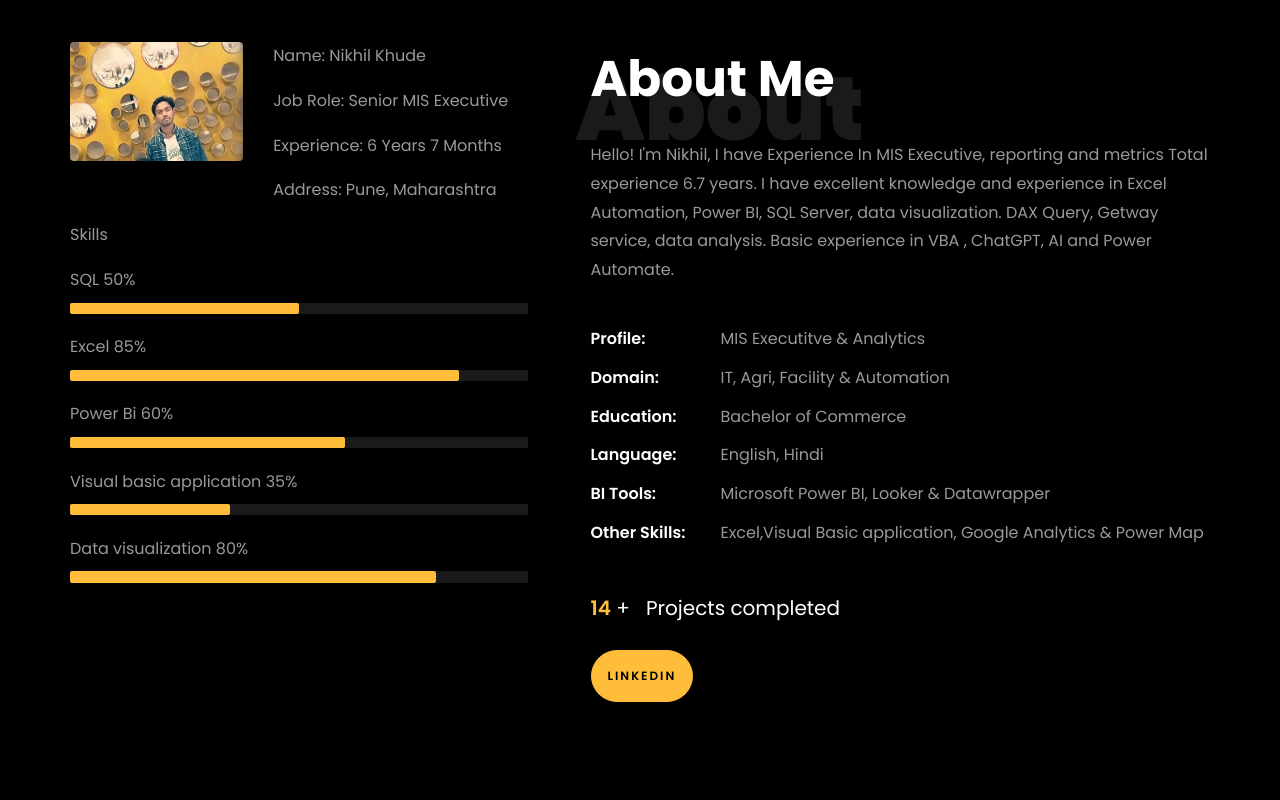
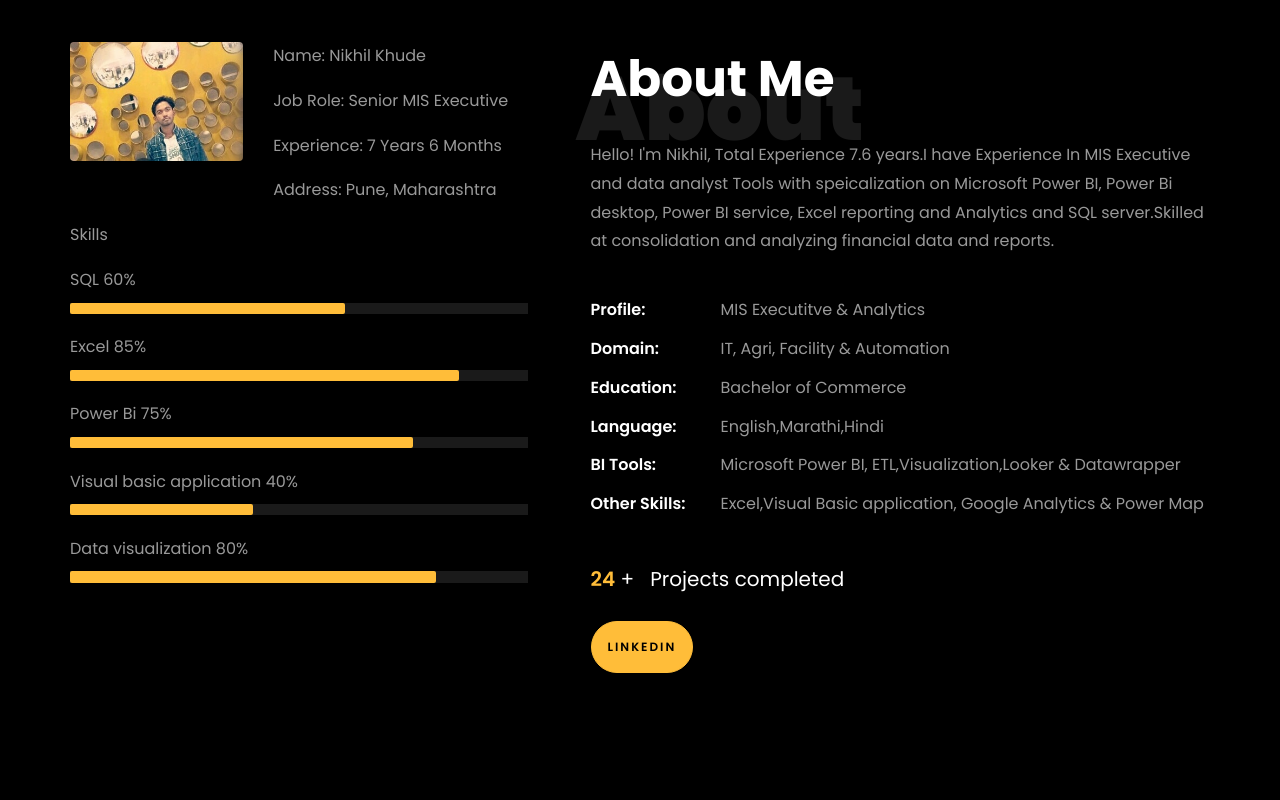
Before and after one commit to NikhilKh01/NikhilKhude, a plain HTML site: page index.html in a window 1280 px wide. Shown: the part 820-1620 px from the top of the page. Drawn offline with Linux system fonts and the light colour scheme; files whose address does not match are found by name.

Commit message:
Intial Comment
Comment

```diff
--- a/index.html
+++ b/index.html
@@ -221,7 +221,7 @@
 									  <div class="about-info">
 										<p><span class="title-s">Name: </span> <span>Nikhil Khude</span></p>
 										<p><span class="title-s">Job Role: </span> <span>Senior MIS Executive</span></p>
-										<p><span class="title-s">Experience: </span> <span>6 Years 7 Months</span></p>
+										<p><span class="title-s">Experience: </span> <span>7 Years 6 Months</span></p>
 										<p><span class="title-s">Address: </span> <span>Pune, Maharashtra</span></p>
 									  </div>
 									</div>
@@ -229,9 +229,9 @@
 
 								<div class="skill-mf">
 									<p class="title-s">Skills</p>
-									<span>SQL</span> <span class="pull-right">50%</span>
+									<span>SQL</span> <span class="pull-right">60%</span>
 									<div class="progress">
-										<div class="progress-bar" role="progressbar" style="width: 50%;" aria-valuenow="50" aria-valuemin="0"
+										<div class="progress-bar" role="progressbar" style="width: 60%;" aria-valuenow="60" aria-valuemin="0"
 											aria-valuemax="100"></div>
 									</div>
 
@@ -241,15 +241,15 @@
 											aria-valuemax="100"></div>
 									</div>
 
-									<span>Power Bi</span> <span class="pull-right">60%</span>
+									<span>Power Bi</span> <span class="pull-right">75%</span>
 									<div class="progress">
-										<div class="progress-bar" role="progressbar" style="width: 60%" aria-valuenow="60" aria-valuemin="0"
+										<div class="progress-bar" role="progressbar" style="width: 75%" aria-valuenow="75" aria-valuemin="0"
 											aria-valuemax="100"></div>
 									</div>
 
-									<span>Visual basic application</span> <span class="pull-right">35%</span>
+									<span>Visual basic application</span> <span class="pull-right">40%</span>
 									<div class="progress">
-										<div class="progress-bar" role="progressbar" style="width: 35%" aria-valuenow="35" aria-valuemin="0"
+										<div class="progress-bar" role="progressbar" style="width: 40%" aria-valuenow="40" aria-valuemin="0"
 											aria-valuemax="100"></div>
 									</div>
 
@@ -270,15 +270,17 @@
 								<h1 class="big">About</h1>
 								<h2 class="mb-4">About Me</h2>
 
-								<p>Hello! I'm Nikhil, I have Experience In MIS Executive, reporting and metrics Total experience 6.7 years.
-									I have excellent knowledge and experience in Excel Automation, Power BI, SQL Server, data visualization. DAX Query, Getway service,
-									data analysis. Basic experience in VBA , ChatGPT, AI and Power Automate.</p>
+								<p>Hello! I'm Nikhil, Total Experience 7.6 years.I have Experience In MIS Executive and data analyst Tools with speicalization on Microsoft Power BI, Power Bi desktop,
+									Power BI service, Excel reporting and Analytics and SQL server.Skilled at consolidation and analyzing financial data
+									and reports.
+
+									</p>
 								<ul class="about-info mt-4 px-md-0 px-2">
 									<li class="d-flex"><span>Profile:</span> <span>MIS Executitve &amp; Analytics</span></li>
 									<li class="d-flex"><span>Domain:</span> <span>IT, Agri, Facility &amp; Automation</span></li>
 									<li class="d-flex"><span>Education:</span> <span>Bachelor of Commerce</span></li>
-									<li class="d-flex"><span>Language:</span> <span>English, Hindi</span></li>
-									<li class="d-flex"><span>BI Tools:</span> <span>Microsoft Power BI, Looker &amp; Datawrapper</span></li>
+									<li class="d-flex"><span>Language:</span> <span>English,Marathi,Hindi</span></li>
+									<li class="d-flex"><span>BI Tools:</span> <span>Microsoft Power BI, ETL,Visualization,Looker &amp; Datawrapper</span></li>
 									<li class="d-flex"><span>Other Skills:</span> <span>Excel,Visual Basic application, Google Analytics &amp; Power Map</span></li>
 									<!-- <li class="d-flex"><span>Interest:</span> <span>Traveling, Travel Photography, Teaching</span></li> -->
 
@@ -290,7 +292,7 @@
 						<div class="counter-wrap ftco-animate d-flex mt-md-3">
 							<div class="text">
 								<p class="mb-4">
-									<span class="number" data-number="15">0</span> <span>+</span>
+									<span class="number" data-number="25">0</span> <span>+</span>
 									<span>&nbsp; Projects completed</span>
 								</p>
 								<p><a href="https://www.linkedin.com/in/Nikhil%20Khude//" class="btn btn-primary py-3 px-3">LinkedIn</a></p>
@@ -432,8 +434,8 @@
               </a>
               <div class="text mt-3 float-right d-block">
 
-                <h3 class="heading"><a href="https://github.com/NikhilKh01/Power-Bi">Coffee Shop sale</a></h3>
-                <p>Identify the primary customer base (e.g., students, professionals, tourists) and understand their preferences.Monitor industry trends, such as the popularity of specialty coffee, sustainability practices, and customer preferences for in-store vs. takeaway services.</p>
+                <h3 class="heading"><a href="https://github.com/NikhilKh01/Power-Bi">Real Estate Analysis</a></h3>
+                <p>Identify the primary base property (Tracking real-estate KPIs will bring enormous benefits to whatever area of real estate you focus on whether you are investing or selling) and  real estate also help you keep on top of your revenue, return on investment, commissions and more.</p>
               </div>
             </div>
           </div>
@@ -481,7 +483,7 @@
           <div class="col-md d-flex justify-content-center counter-wrap ftco-animate">
             <div class="block-18">
               <div class="text">
-                <strong class="number" data-number="15">0</strong>
+                <strong class="number" data-number="25">0</strong>
                 <span>Power BI Projects</span>
               </div>
             </div>
```
Also changed, not shown: images/bg_1.jpg, images/proj_3.jpg.
